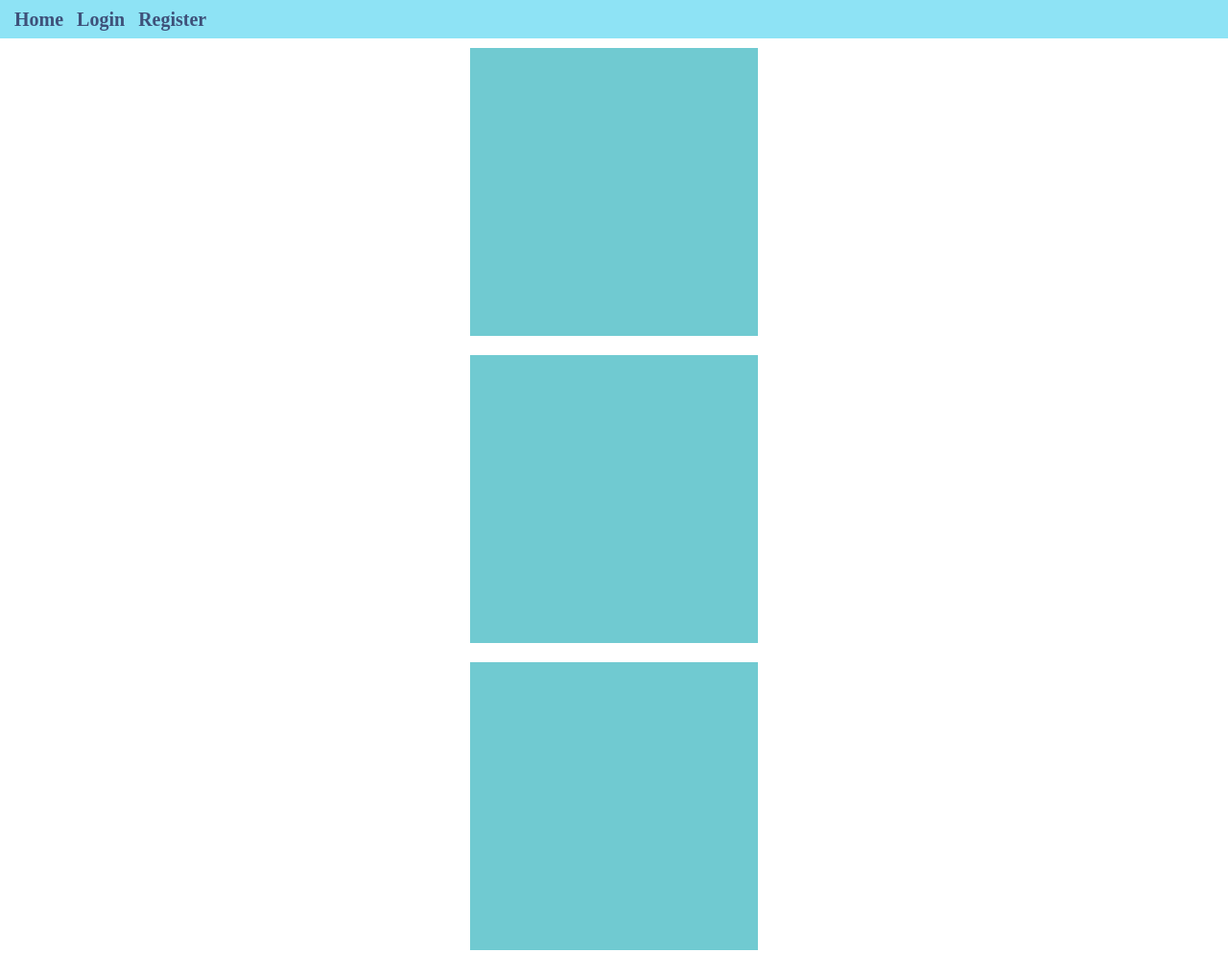
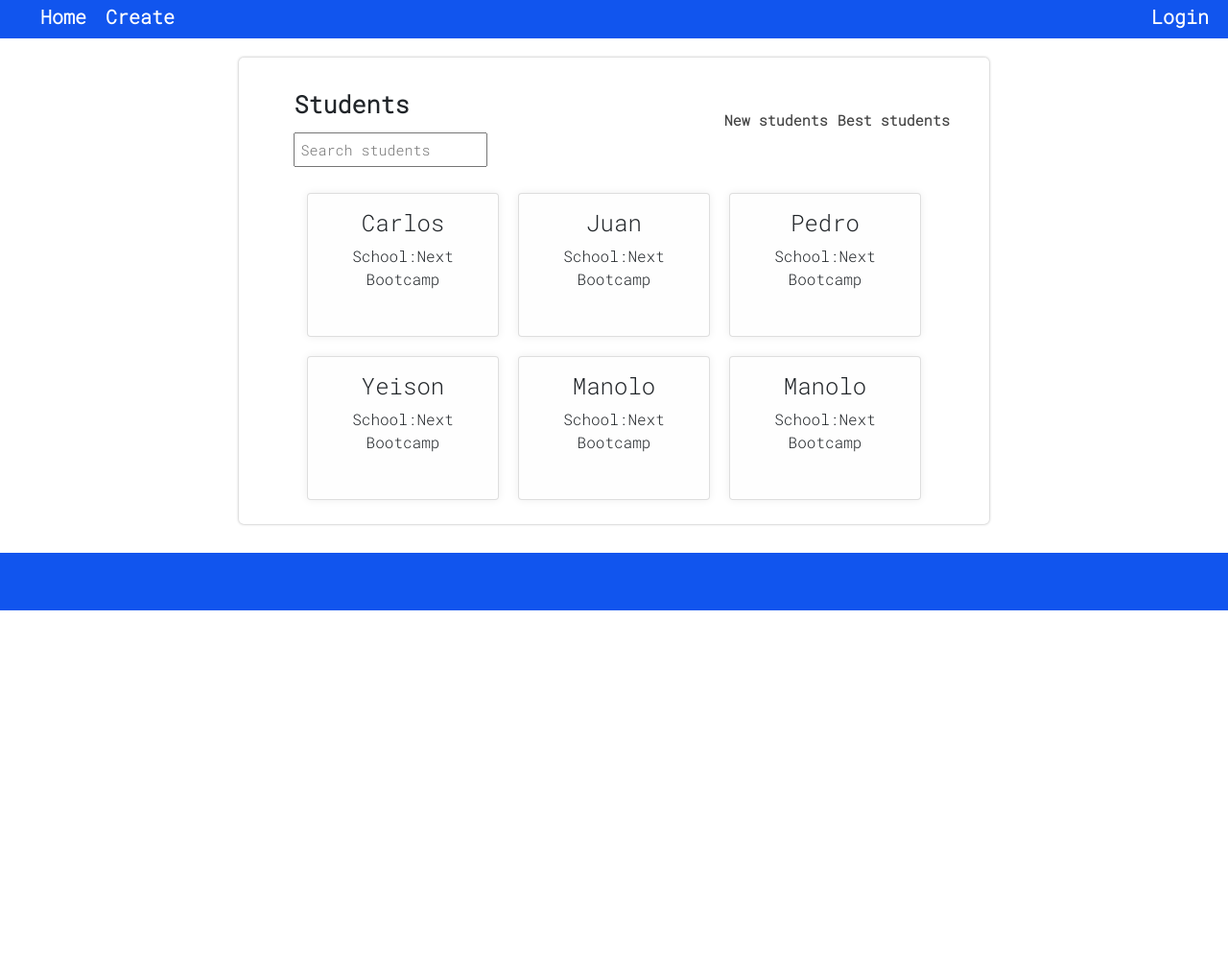
Before and after one commit to robertcoco/School, a website: page views/school-1/Home.html in a window 1280 px wide. Shown: the top 993 px of the page at 96% size. After the commit the page ends 800 px from the top, so only its background shows below. Drawn offline with nearby package versions, Linux system fonts and the light colour scheme; files that its build step writes are made by us from their sources; a web font is replaced by a local one.

Commit message:
Adding School create page, Home page, Login page  and styles

```diff
--- /dev/null
+++ b/public/css/school-1/create.css
@@ -0,0 +1,59 @@
+* {
+    padding: 0px;
+    margin: 0px;
+    box-sizing: border-box;
+    font-family: 'Roboto Mono', monospace;
+}
+
+body {
+    background: #8cf;
+}
+
+.form {
+    display:flex;
+    flex-direction: column;
+    align-items: center;
+    margin: 0px auto;
+    width: 300px;
+    height: 400px;
+    background: #27f;
+    border-radius: 4px;
+    box-shadow : 25px 20px 5px 5px #8bf;
+}
+
+.container {
+    margin: 50px;
+}
+
+.student {
+    margin: 20px;
+    outline: none;
+    width: 250px;
+    border: none;
+    padding: 8px 10px;
+    box-shadow : 2px 2px 5px 0px #8cf;
+}
+
+#Create {
+    text-shadow: 2px 2px 3px #8cf;
+    margin: 20px;
+    font-weight:800;
+    text-align: center;
+    font-size: 30px
+}
+
+#Create-button {
+    font-weight:800;
+    border: none;
+    margin: 10px;
+    padding: 7px;
+    width: 250px;
+    font-size: 15px;
+    background: #fff;
+    box-shadow: 0px 0px 6px 0px #999;
+    transition: all .3s;
+}
+
+#Create-button:hover {
+    background: #8bf;
+}
--- /dev/null
+++ b/public/css/school-1/login.css
@@ -0,0 +1,78 @@
+*{
+    padding:0px;
+    margin: 0px;
+    box-sizing: border-box;
+}
+
+body {
+    font-family: 'Roboto Slab', serif;
+    height: 100vh;
+    background: #8cf;
+    background: linear-gradient(180deg, rgba(255,255,255,1) 0%,  rgb(247, 247, 247) 100%);
+}
+
+.container {
+    display: flex;
+    justify-content: center;
+    align-items: center;
+    justify-items: center;
+    flex-direction: column;
+    height: 100%;
+}
+
+.form {
+    display: flex;
+    border-radius: 2px;
+    justify-content: center;
+    flex-direction: column;
+    height: 300px;
+    width: 300px;
+    background: #17f;
+    box-shadow: 0px 0px 5px #555555;
+}
+
+.form input {
+    outline: none;
+    margin: 15px;
+    font-size: 15px;
+    height: 30px;
+    border: none;
+    font-family: 'Roboto Slab', serif;
+
+}
+
+#button {
+    margin: 10px;
+    padding: 10px;
+    background: #fff;
+}
+
+#button a {
+    text-decoration: none;
+    color: #777;
+    font-weight:600
+}
+
+.label-login {
+    padding-bottom: 20px;
+    border: 5px;
+    color: #fff;
+    text-shadow: 2px 2px 3px #555;
+    font-weight: bold;
+    text-align: center;
+    font-size: 30px;
+}
+
+.form input::placeholder {
+    color: #000;
+    padding-left: 5px;
+    font-size: 15px;
+}
+
+#h1 {
+    color: #17e;
+    text-shadow: -2px -2px 5px #333;
+    font-size: 80px;
+    align-self: center;
+    height: 25%;
+}
--- a/public/css/school-1/main.css
+++ b/public/css/school-1/main.css
@@ -1,46 +1,142 @@
 * {
+    font-family: 'Roboto Mono', monospace;
     padding: 0px;
     margin: 0px;
     box-sizing: border-box;
+
 }
 
 .header-Nav {
+    position: fixed;
+    z-index: 2;
+    width: 100%;
     display: flex;
     align-items: center;
+    align-content: center;
     height: 40px;
-    background: #8EE3F5;
+    background: #15e;
 }
 
 .ul-li {
     display: inline-block;
-    margin: 5px;
+    margin-right: 20px;
+}
+
+.ul-login {
+    margin-top: 10px;
+    justify-self: flex-end;
 }
 
 .Nav-ul {
+    display: flex;
+    width: 100%;
+    margin-top: 10px;
     margin-left: 10px;
 }
 
 .li-a {
-    color: #3E517A;
+    color: #ffffff;
     text-decoration: none;
     font-size: 20px;
     font-weight: 600;
 }
+.li-a:hover {
+    color: #eee;
+}
 
 .footer {
-    height: 50px;
-    background: #3E517A
+    height: 60px;
+    background: #15e;
 }
 
-.relleno {
-    margin: 10px;
-    height: 300px;
-    width: 300px;
-    background: #70CAD1;
+.students {
+    display:flex;
+    flex-wrap: wrap;
+    border-radius: 5px;
+    align-content: center;
+    justify-content: center;
+    padding: 15px 10px;
+    margin: 30px;
+    width: 70%;
+    background: #fff;
+    box-shadow: 0px 0px 3px 0px #aaa;
+    transition: all .3s
+}
+
+.students:hover {
+    box-shadow: 0px 0px 6px 0px #999;
 }
 
 .container {
+    background: #fff;
+    padding-top: 30px;
     display: flex;
     flex-direction: column;
     align-items: center;
 }
+
+.ul-students {
+    display: flex;
+    align-items: center;
+    width: 350px;
+    height:100px;
+}
+
+
+.label-students {
+    padding:10px;
+    font-size: 25px;
+    display: flex;
+    flex-direction: column;
+    font-weight: 700;
+}
+
+.Nav-students {
+    display: flex;
+    justify-content: flex-end;
+    width: 100%;
+}
+
+.li-students {
+    display: inline-block;
+    margin: 5px;
+}
+
+.input {
+    outline: none;
+    font-size: 15px;
+    margin: 10px 0px;
+    padding: 5px;
+}
+
+.search-button {
+    width: 70%;
+    justify-self: flex-start;
+    height: 100px;
+}
+
+.li-a-students {
+    font-weight: 700;
+    font-size: 15px;
+    font-family: 'Roboto Mono', monospace;
+    color: #444;
+    text-decoration: none;
+    padding: 10px 0px;
+    transition: all .2s;
+}
+
+.li-a-students:hover {
+    color: #eee;
+    border-radius: 3px;
+    background: #46f;
+}
+
+.card {
+    text-align: center;
+    box-shadow: 0px 0px 9px 0px #eee;
+    border: 3px;
+    z-index: 0;
+    margin: 10px;
+    width: 200px;
+    height: 150px;
+}
--- /dev/null
+++ b/public/scripts/school-1/create.js
@@ -0,0 +1,2 @@
+const container = document.querySelector('.container');
+container.innerHTML += `<button id = 'button'><a href="./Home.html">Back button</a></button>`;
--- /dev/null
+++ b/public/scripts/school-1/login.js
@@ -0,0 +1 @@
+gsap.fromTo('body', {background: '#2af'}, {background: '#8cf', duration:2});
--- a/public/scripts/school-1/main.js
+++ b/public/scripts/school-1/main.js
@@ -0,0 +1,15 @@
+const studentsTest = ['Carlos', 'Juan', 'Pedro', 'Yeison', 'Manolo',  'Manolo'];
+
+const students = document.querySelector('.students');
+window.addEventListener('hashchange', () => {
+    console.log(window.location.hash);
+});
+studentsTest.map(student => {
+    students.innerHTML += `
+    <div class="card" style = 'background: #fefefe'>
+        <div class="card-body">
+            <h4 class="card-title">${student}</h4>
+            <p class="card-text">School:Next Bootcamp</p>
+        </div>
+    </div>`
+})
--- a/views/school-1/Home.html
+++ b/views/school-1/Home.html
@@ -4,35 +4,52 @@
     <meta charset="UTF-8">
     <meta http-equiv="X-UA-Compatible" content="IE=edge">
     <meta name="viewport" content="width=device-width, initial-scale=1.0">
-    <link rel="stylesheet" href="../public/css/main.css">
+    <link rel="stylesheet" href="../../public/css/school-1/main.css">
+    <link href="https://fonts.googleapis.com/css2?family=Anek+Latin:wght@100&family=Charis+SIL&family=Lato:ital,wght@1,900&family=Open+Sans&family=Overpass:ital,wght@0,600;1,500&family=Playfair+Display&family=Roboto+Mono:wght@300&family=Roboto+Slab:wght@600;700&display=swap" rel="stylesheet">
+    <link href="https://cdn.jsdelivr.net/npm/bootstrap@5.0.2/dist/css/bootstrap.min.css" rel="stylesheet" integrity="sha384-EVSTQN3/azprG1Anm3QDgpJLIm9Nao0Yz1ztcQTwFspd3yD65VohhpuuCOmLASjC" crossorigin="anonymous">
     <title>Document</title>
 </head>
 <body>
 
     <Header>
+
         <nav class="header-Nav">
             <ul class="Nav-ul">
-                <li class="ul-li"><a class="li-a" href="../views/Home.html">Home</a></li>
-                <li class="ul-li"><a class="li-a" href="../views/Login.html">Login</a></li>
-                <li class="ul-li"><a class="li-a" href="../views/Create.html">Register</a></li>
+                <li class="ul-li"><a class="li-a" href="./Home.html">Home</a></li>
+                <li class="ul-li"><a class="li-a" href="./Create.html">Create</a></li>
+            </ul>
+            <ul class="ul-login">
+                <li class="ul-li"><a class="li-a" href="./Login.html">Login</a></li>
             </ul>
         </nav>
+
     </Header>
 
     <div class="container">
 
-        <div class="relleno"></div>
-        <div class="relleno"></div>
-        <div class="relleno"></div>
-        <div class="relleno"></div>
-
+        <div class="students">
+            <nav class="Nav-students">
+                <ul class="search-button">
+                    <li class="li-students">
+                        <label for="input" class="label-students">
+                            Students
+                            <input type="text" class="input" placeholder="Search students">
+                        </label>
+                    </li>
+                </ul>
+                <ul class="ul-students">
+                    <li class="li-students"><a class="li-a-students" href="">New students</a></li>
+                    <li class="li-students"><a class="li-a-students" href="">Best students</a></li>
+                </ul>
+            </nav>
+        </div>
     </div>
 
     <footer class="footer">
+
         <div class="footer-div"></div>
     </footer>
-
-    <script src="./scripts/main.js"></script>
-
+    <script src="https://cdnjs.cloudflare.com/ajax/libs/gsap/3.10.4/gsap.min.js"></script>
+    <script src="../../public/scripts/school-1/main.js"></script>
 </body>
 </html>
```
Also changed, not shown: views/school-1/Create.html (+25 -0 lines), views/school-1/Login.html (+29 -0 lines).
